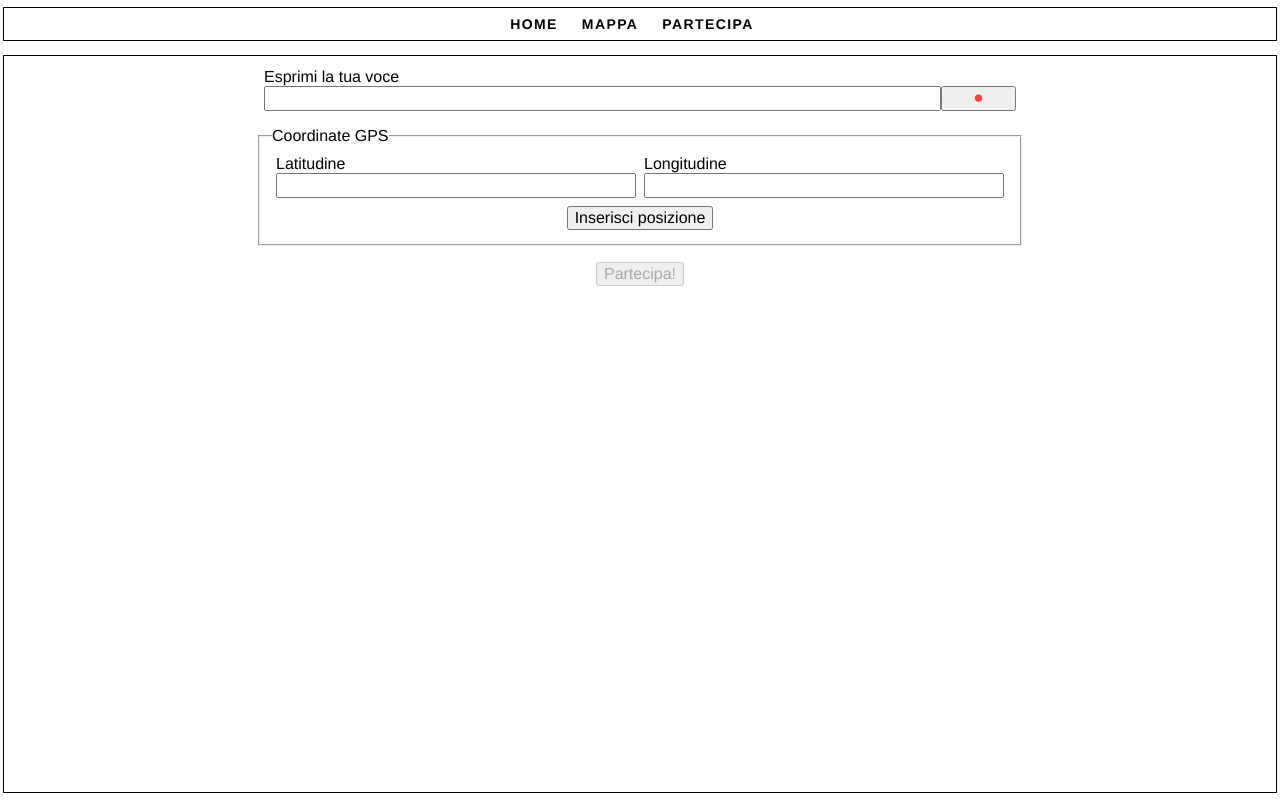
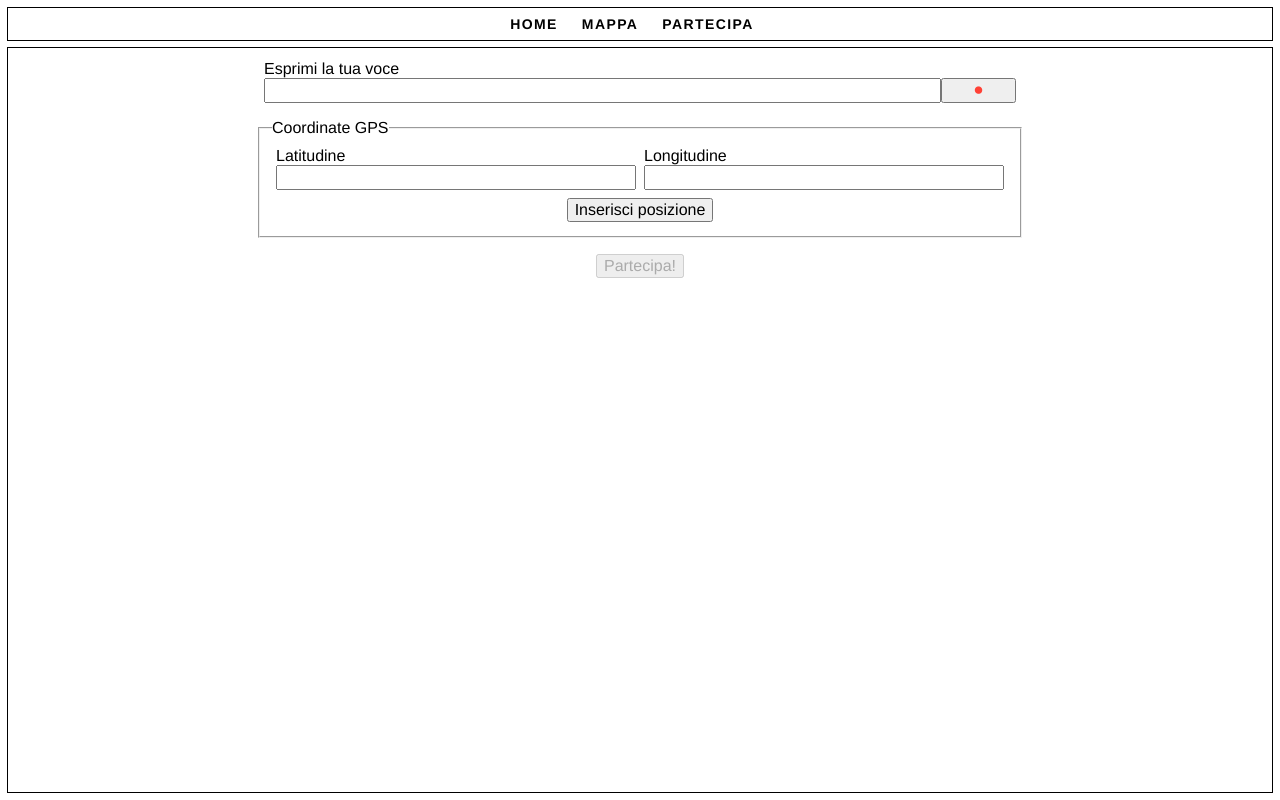
Before and after one commit to archiviofontiorali/voice-landscape, a Python web app: template templates/share.html in a window 1280 px wide. Run offline with Jinja, Linux system fonts and the light colour scheme; the template is opened without the code that fills it, so the values that code supplies are empty; some libraries are stand-ins or nearby versions.

Commit message:
Improve margins and paddings

```diff
--- a/templates/_base.html
+++ b/templates/_base.html
@@ -12,22 +12,26 @@
         integrity="sha512-xodZBNTC5n17Xt2atTPuE1HxjVMSvLVW9ocqUKLsCC5CXdbqCmblAshOMAS6/keqq/sMZMZ19scR4PsZChSR7A==" crossorigin=""/>
   <link rel="stylesheet" href="/main.css">
 </head>
-<body class="flex flex-column min-vh-100 helvetica pa1">
+<body class="flex flex-column min-vh-100 helvetica pa2">
 
   {% block header %}
-    <header class="w-100 mw9 outline center mv1">{% include "_header.html" %}</header>
+    <header class="w-100 mw9 outline center mt0 ma1">{% include "_header.html" %}</header>
   {% endblock %}
 
-  <header id="alert-box" class="w-100 mw9 center mv1"></header>
+  {% block alert %}
+    <header id="alert-box" class="w-100 mw9 center mh1"></header>
+  {% endblock %}
 
   {% block main %}
-    <main class="w-100 mw9 outline mv1 pa1 center flex-grow">
+    <main class="w-100 mw9 outline mb0 ma1 pa1 center flex-grow">
       {% block contents %}{% endblock %}
     </main>
   {% endblock %}
 
   {% block footer %}
-    <footer class="dn w-100 mw9 outline mv1 center">{% include "_footer.html" %}</footer>
+    <footer class="dn w-100 mw9 outline mt2 mb0 mh1 center">
+      {% include "_footer.html" %}
+    </footer>
   {% endblock %}
 
   {% include "_scripts.html" %}
--- a/templates/map.html
+++ b/templates/map.html
@@ -1,7 +1,7 @@
 {% extends "_base.html" %}
 
 {% block contents %}
-  <div id="map" style="height: 85vh"></div>
+  <div id="map" style="height: calc(100vh - 4rem)"></div>
 {% endblock %}
 
 {% block scripts %}
```
